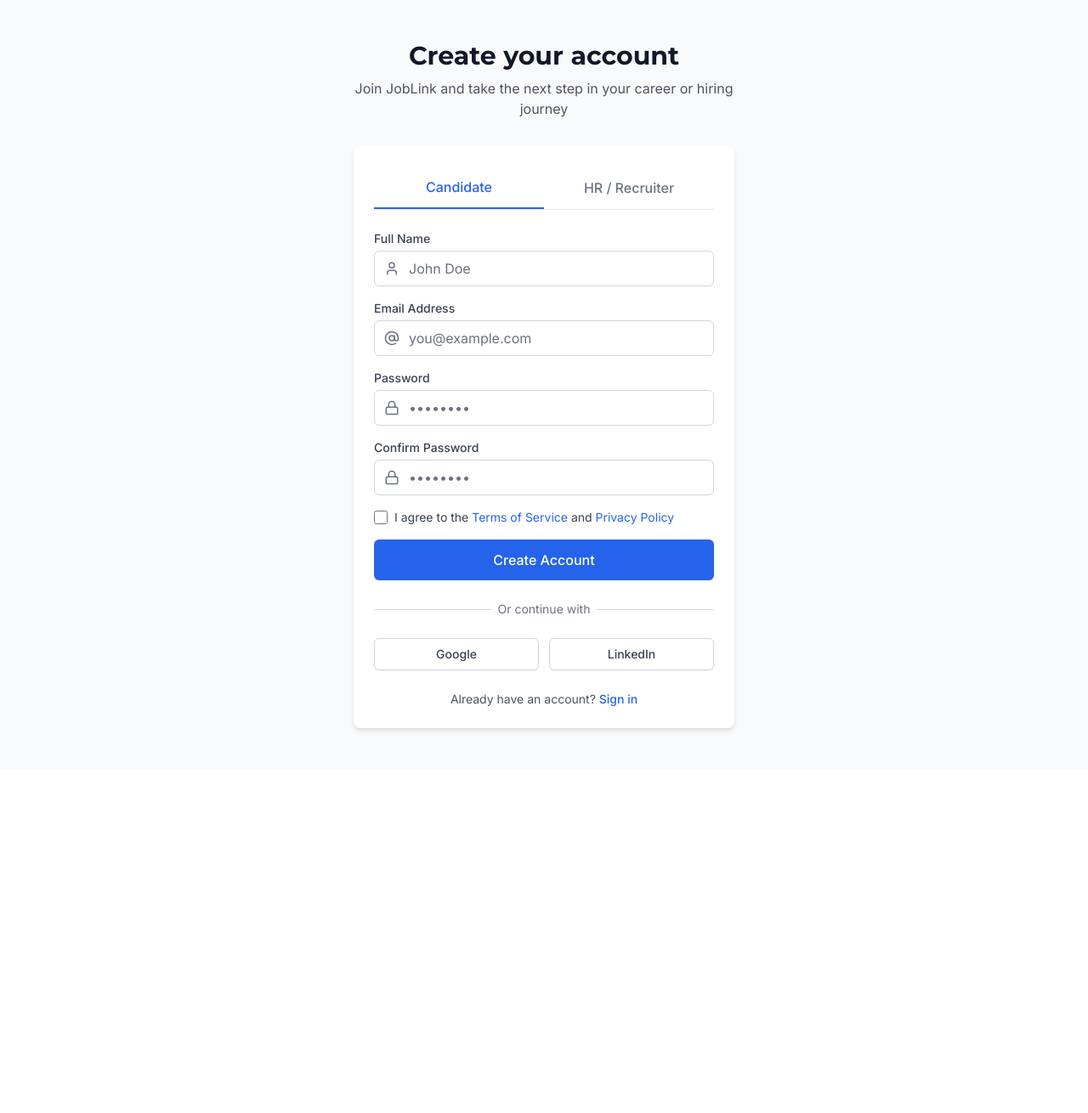
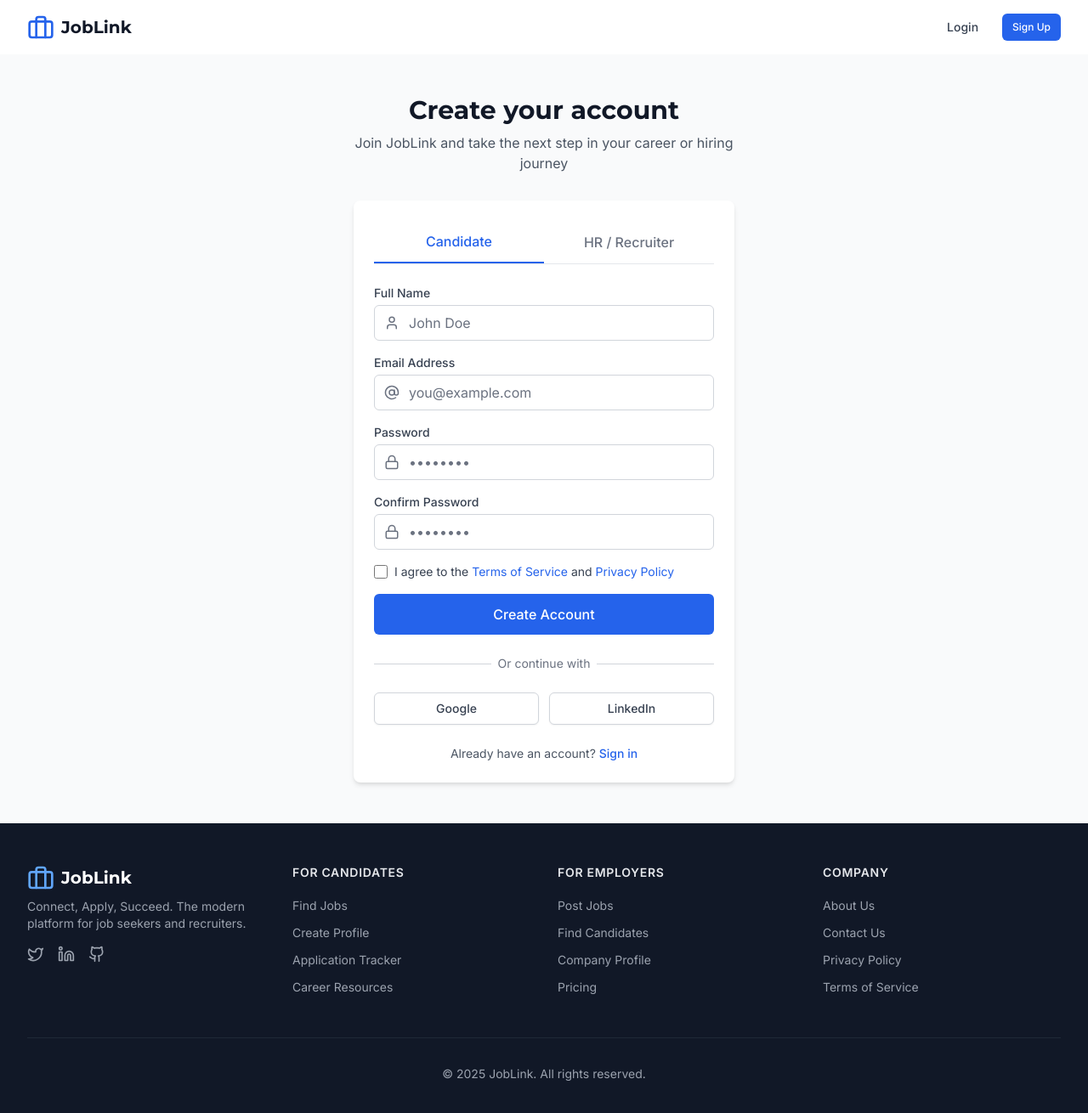
Before and after one commit to Vishnukrchy/job-link-ats-frontend-react, a React (Vite) app: page /signup in a window 1280 px wide. Shown: the top 1310 px of the page at 85% size. Before the commit the page ends 905 px from the top, so only its background shows below. Built offline with nearby package versions, Linux system fonts and the light colour scheme.

Commit message:
Restore headers in auth pages

```diff
--- a/src/pages/auth/LoginPage.tsx
+++ b/src/pages/auth/LoginPage.tsx
@@ -5,6 +5,8 @@ import { useAuth } from '../../contexts/AuthContext';
 import Input from '../../components/common/Input';
 import Button from '../../components/common/Button';
 import Card from '../../components/common/Card';
+import Navbar from '../../components/layout/Navbar';
+import Footer from '../../components/layout/Footer';
 
 const LoginPage: React.FC = () => {
   const { login } = useAuth();
@@ -36,7 +38,9 @@ const LoginPage: React.FC = () => {
   };
 
   return (
-    <div className="min-h-screen bg-gray-50 py-12 px-4 sm:px-6 lg:px-8 flex flex-col justify-center">
+    <div className="min-h-screen flex flex-col">
+      <Navbar />
+      <div className="flex-grow bg-gray-50 py-12 px-4 sm:px-6 lg:px-8 flex flex-col justify-center">
         <div className="max-w-md w-full mx-auto">
           <div className="text-center mb-8">
             <h2 className="text-3xl font-display font-bold text-gray-900">
@@ -172,6 +176,8 @@ const LoginPage: React.FC = () => {
           </Card>
         </div>
       </div>
+      <Footer />
+    </div>
   );
 };
 
--- a/src/pages/auth/SignupPage.tsx
+++ b/src/pages/auth/SignupPage.tsx
@@ -5,6 +5,8 @@ import { useAuth } from '../../contexts/AuthContext';
 import Input from '../../components/common/Input';
 import Button from '../../components/common/Button';
 import Card from '../../components/common/Card';
+import Navbar from '../../components/layout/Navbar';
+import Footer from '../../components/layout/Footer';
 
 const SignupPage: React.FC = () => {
   const { signup } = useAuth();
@@ -44,7 +46,9 @@ const SignupPage: React.FC = () => {
   };
 
   return (
-    <div className="min-h-screen bg-gray-50 py-12 px-4 sm:px-6 lg:px-8 flex flex-col justify-center">
+    <div className="min-h-screen flex flex-col">
+      <Navbar />
+      <div className="flex-grow bg-gray-50 py-12 px-4 sm:px-6 lg:px-8 flex flex-col justify-center">
         <div className="max-w-md w-full mx-auto">
           <div className="text-center mb-8">
             <h2 className="text-3xl font-display font-bold text-gray-900">
@@ -200,6 +204,8 @@ const SignupPage: React.FC = () => {
           </Card>
         </div>
       </div>
+      <Footer />
+    </div>
   );
 };
 
```
Lines whose indentation alone changed are shown as unchanged.
